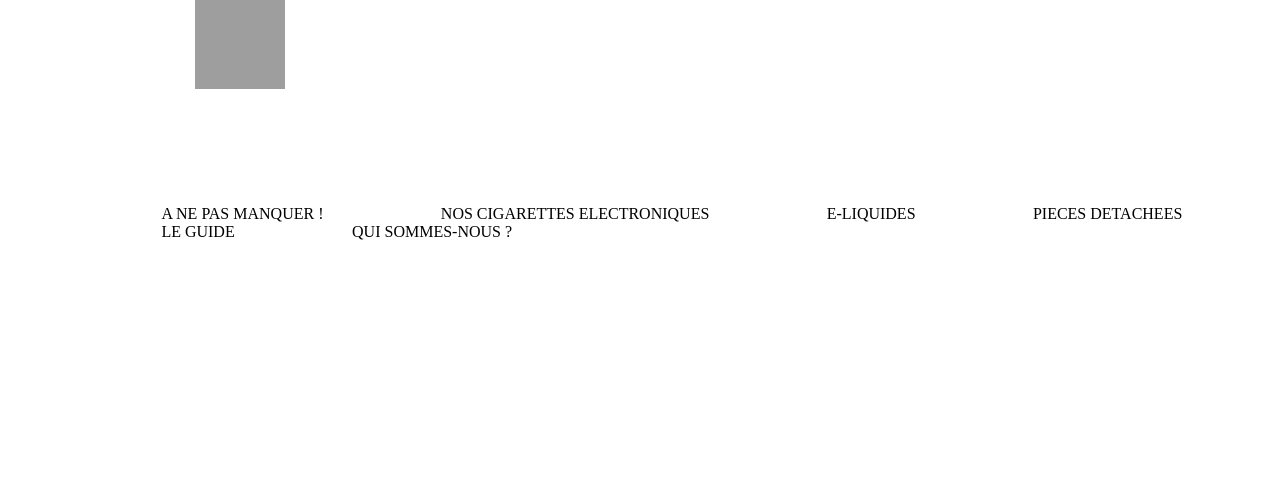
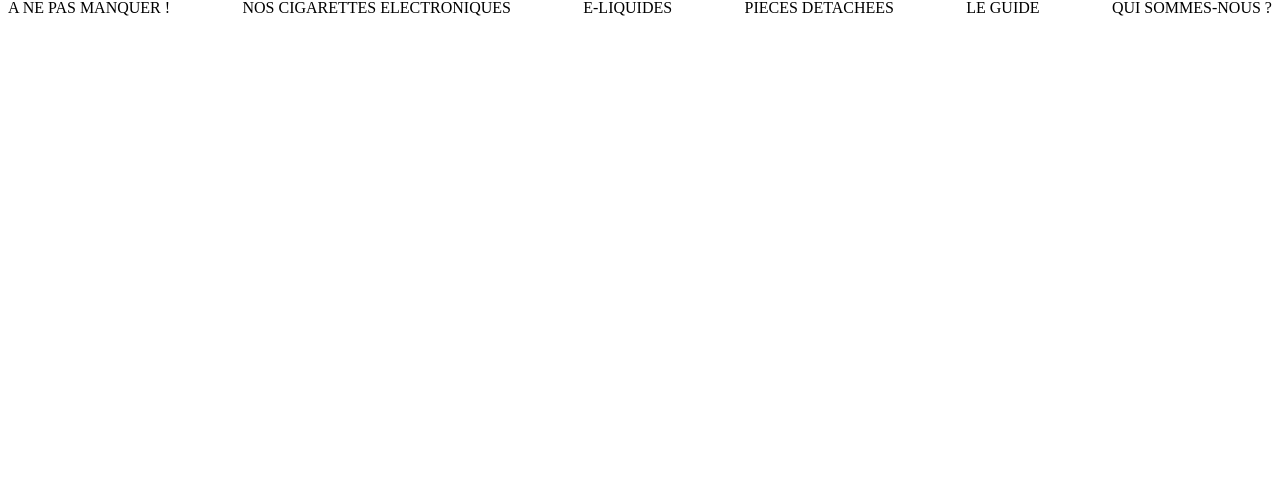
Before and after one commit to Arthur24-t/LaVapoterie, a PHP site: page / in a window 1280 px wide; the page is wider, and only the part inside the window is pictured. Shown: the part 209-690 px from the top of that part. Run offline with PHP 8.4, Linux system fonts and the light colour scheme; grey boxes are pictures that could not be loaded.

Commit message:
flexbox
ça marche mieux pour tous les ecrans

```diff
--- a/Bryan/index.html
+++ b/Bryan/index.html
@@ -7,25 +7,27 @@
 
 <header class="header">
 
-<ul class="truc">
-<li>
+<div class="truc">
+    <div class="bidule"><p>bleu</p></div>
+<div class="logo">
     <img src="../image/Logo.png" class="logo" width="200" height="200">
-</li>
-<li><img src="../image/panier.png" class="panier" width="90" height="90">
-</li>
+</div>
+<div class="panier"><img src="../image/panier.png" class="panier" width="90" height="90">
+</div>
 
-</ul>
+</div>
 
 
-       <ul class="menu">
+       <div class="menu">
 
-        <li>A NE PAS MANQUER !</li>
-        <li>NOS CIGARETTES ELECTRONIQUES</li>
-        <li>E-LIQUIDES</li>
-        <li>PIECES DETACHEES</li>
-        <li>LE GUIDE</li>
-        <li>QUI SOMMES-NOUS ?</li>
-        </ul>
+        <div>A NE PAS MANQUER !</div>
+        <div>NOS CIGARETTES ELECTRONIQUES</div>
+        <div>E-LIQUIDES</div>
+        <div>PIECES DETACHEES</div>
+        <div>LE GUIDE</div>
+        <div>QUI SOMMES-NOUS ?</div>
+
+       </div>
             <!--Nos coups de coeurs TOP 5-->
 
 
--- a/Bryan/site.css
+++ b/Bryan/site.css
@@ -6,26 +6,24 @@
     vertical-align: bottom;
 }
 
-.truc li{
-    list-style-type: none;
-    display: inline;
-    margin-left: 3.9cm;
+.truc {
+    display: flex;
+    justify-content:space-between;
 
     }
 
 
 .logo{
-    margin-left: 18cm;
-    margin-right: 14cm;
+    align-self: center;
 }
 .panier{
-    margin-right:0cm;
-    margin-bottom: 100;
+   align-self: flex-start;
 }
 
 
-.menu li{
-list-style-type: none;
-display: inline;
-margin-left: 3cm;
+.menu {
+    display: flex;
+
+    justify-content:space-between;
+
 }
```
